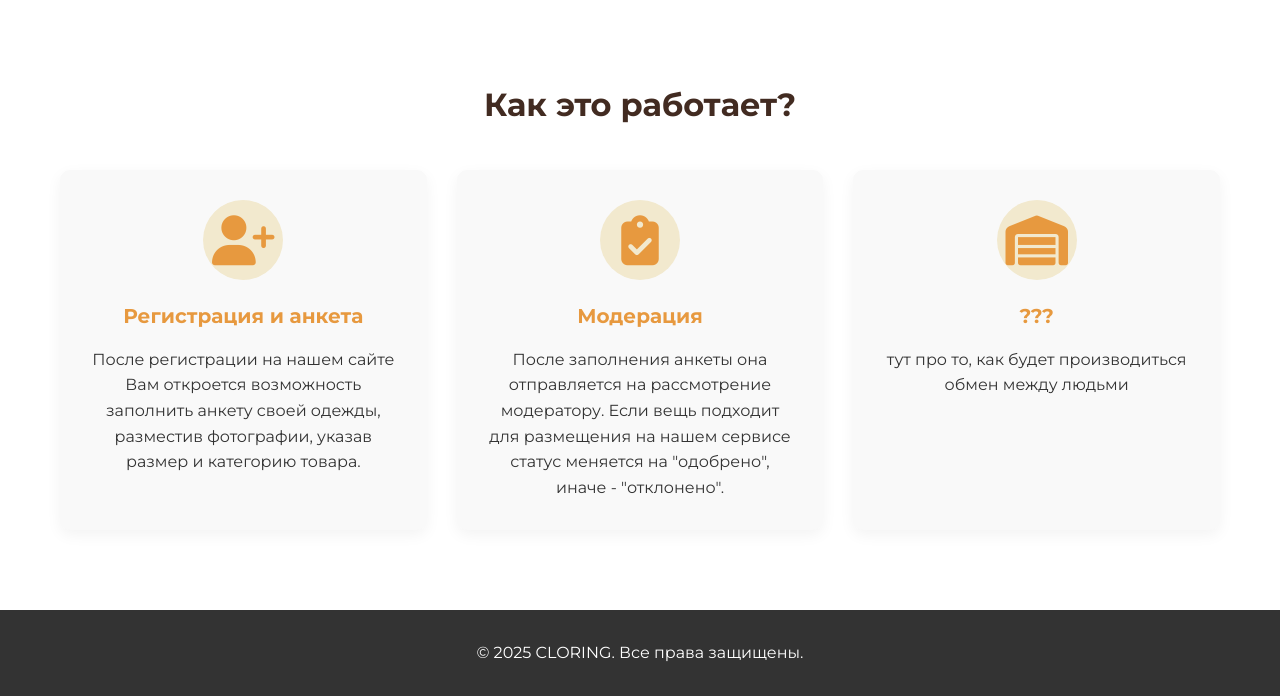
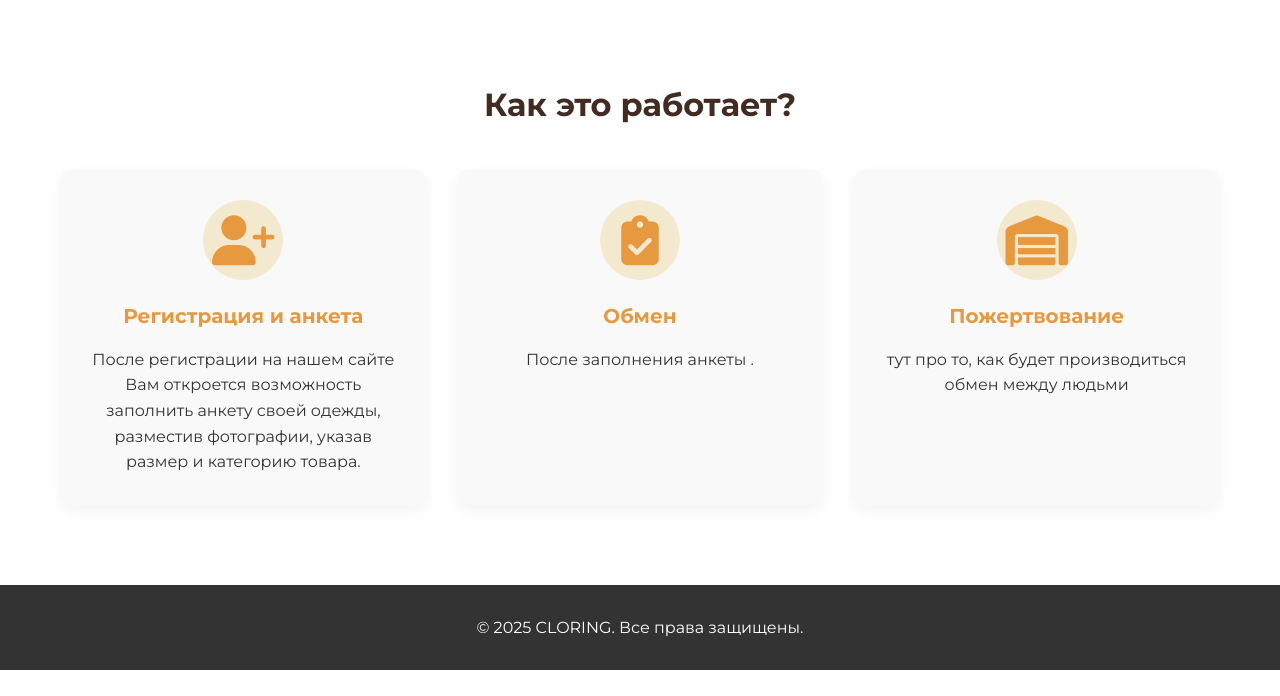
Before and after one commit to MK-PIG/CLORING-WEB, a Python web app: template templates/main.html in a window 1280 px wide. Shown: the part 657-1353 px from the top of the page. After the commit the page ends 1327 px from the top, so only its background shows below. Run offline with Jinja, Linux system fonts and the light colour scheme; the template is opened without the code that fills it, so the values that code supplies are empty.

Commit message:
Update main.html

```diff
--- a/templates/main.html
+++ b/templates/main.html
@@ -463,16 +463,15 @@
                 <div class="card-icon">
                     <i class="fas fa-clipboard-check"></i>
                 </div>
-                <h3>Модерация</h3>
-                <p>После заполнения анкеты она отправляется на рассмотрение модератору. Если вещь подходит для
-                    размещения на нашем сервисе статус меняется на "одобрено", иначе - "отклонено".</p>
+                <h3>Обмен</h3>
+                <p>После заполнения анкеты .</p>
             </div>
 
             <div class="description-card">
                 <div class="card-icon">
                     <i class="fas fa-warehouse"></i>
                 </div>
-                <h3>???</h3>
+                <h3>Пожертвование</h3>
                 <p>тут про то, как будет производиться обмен между людьми</p>
             </div>
         </div>
```
